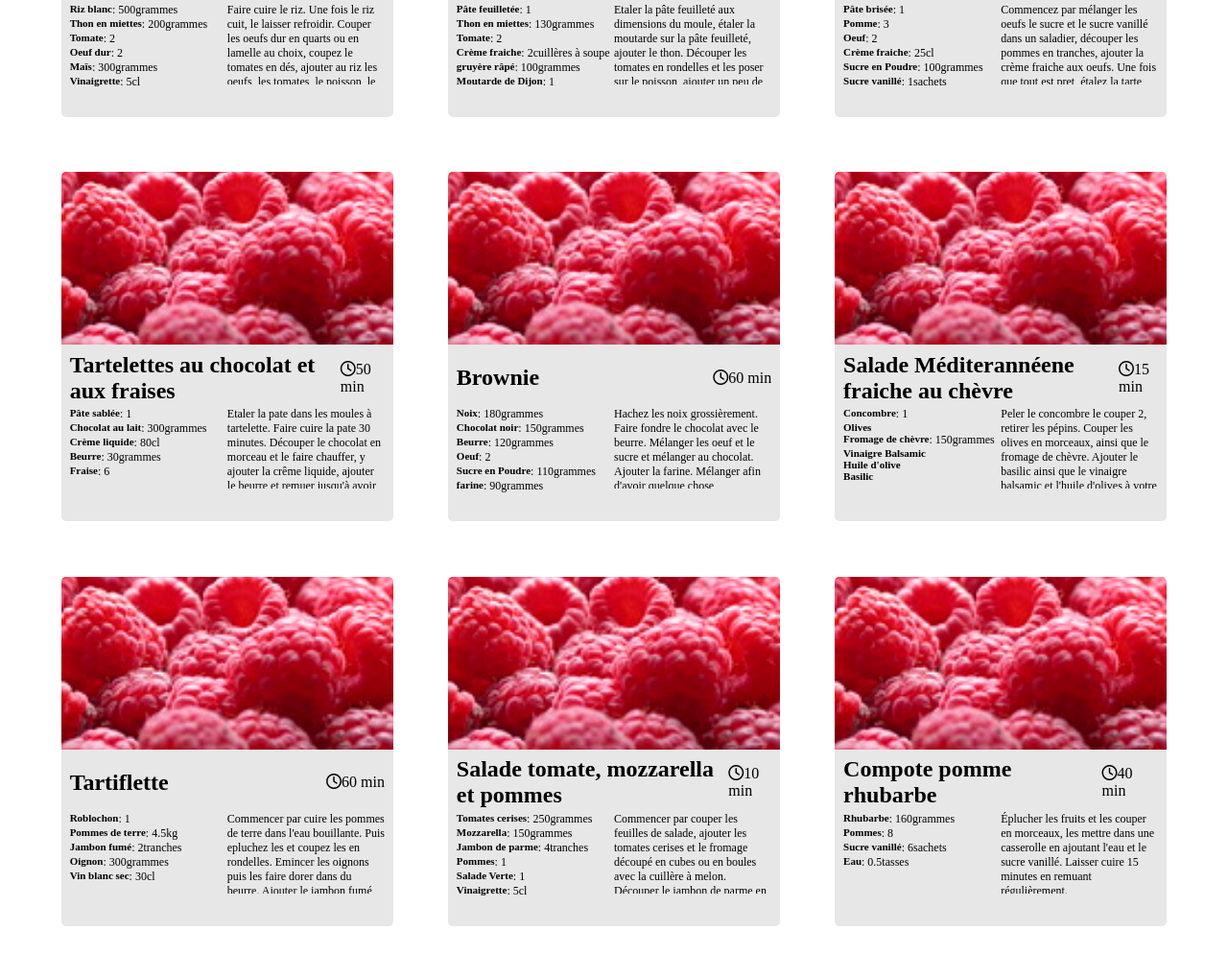
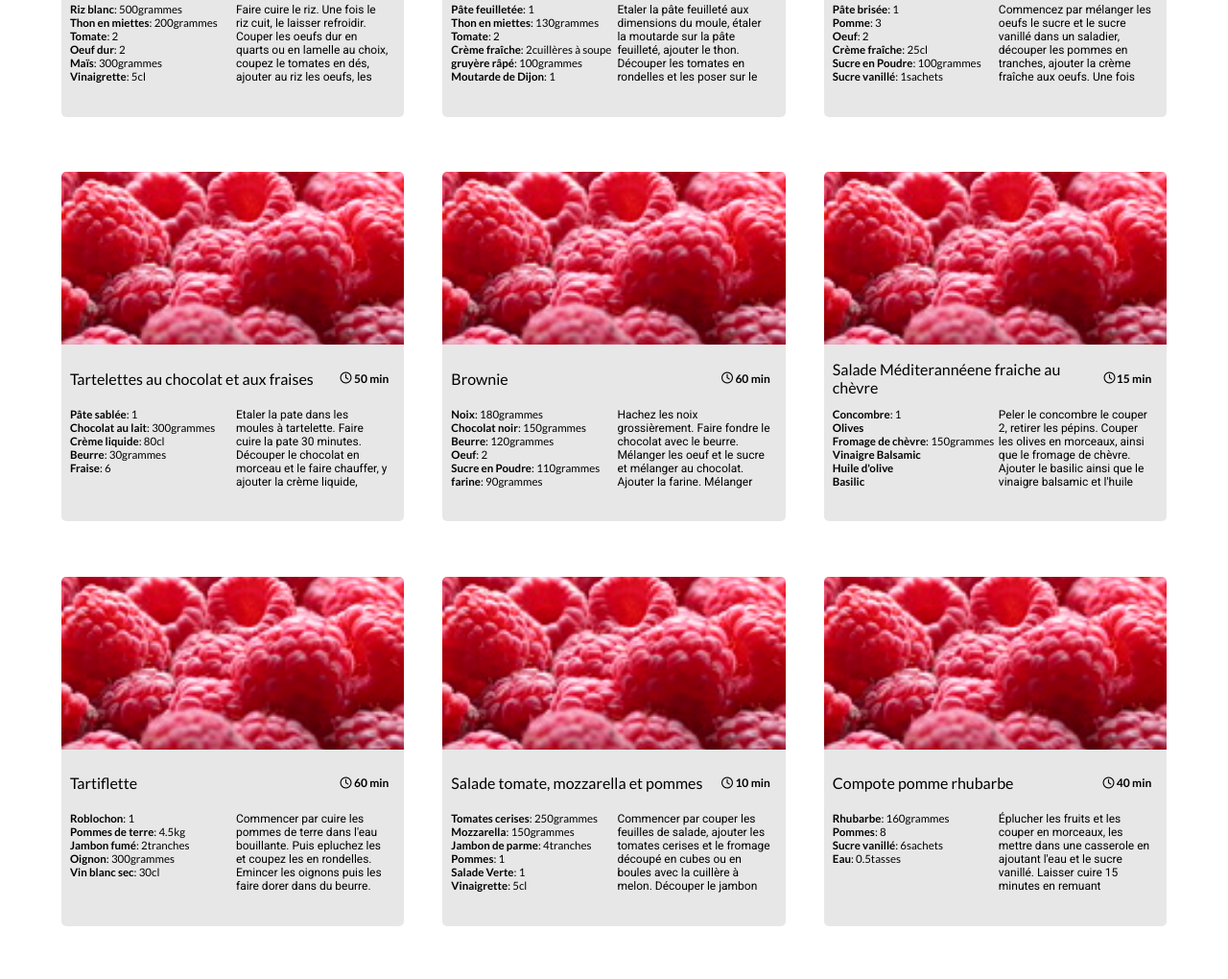
Before and after one commit to Pluyaud-Marion/MarionPluyaud_7_24022022, a website with bundled scripts: page index.html in a window 1280 px wide. Shown: the part 1061-2081 px from the top of the page at 96% size. Built offline with nearby package versions, Linux system fonts and the light colour scheme.

Commit message:
finalization of search filter and visual

```diff
--- a/css/style.scss
+++ b/css/style.scss
@@ -38,7 +38,7 @@ body{
     display: flex;
     width: 45%;
     justify-content: space-between;
-    #ingredient, #ustensil, #device {
+    #ingredients, #ustensils, #devices {
         padding-left: 3%;
         font-family: 'Lato', sans-serif;
         border: none;
@@ -47,13 +47,13 @@ body{
         width: 30%;
         height: 50px;
     }
-    #ingredient {
+    #ingredients {
         background-color: #3282F7;
     }
-    #device {
+    #devices {
         background-color: #68D9A4;
     }
-    #ustensil {
+    #ustensils {
         background-color: #ED6454;
     }
 }
@@ -63,7 +63,7 @@ body{
     flex-wrap: wrap;
 
     .article-recipe{
-        width: 30%;
+        width: 31%;
         height: 364px;
         border-radius: 5px;
         margin-bottom: 5%;
@@ -75,12 +75,26 @@ body{
                 object-fit: cover;
             }
             .container-text-title{
+                font-family: 'Lato', sans-serif;
                 width: 95%;
                 height: 40px;
                 margin: 3% auto;
                 display: flex;
                 justify-content: space-between;
                 align-items: center;
+                h2 {
+                    font-size: 16px;
+                    font-weight: 400;
+                }
+                .icon-time {
+                    font-size: 12px;
+                    font-weight: 700;
+                    display: flex;
+                    width: 15%;
+                    justify-content: space-between;
+                    align-items: center;
+                    margin-right: 2%;
+                }
             }
             .container-ingredient-recipe{
                 width: 95%;
@@ -89,25 +103,30 @@ body{
                 justify-content: space-between;
                 .ingredient {
                     width: 50%;
-                    font-size: 12px;
+                    font-size: 11.5px;
                     height: 85px;
+                    line-height: 14px;
                     .container-ingredient {
                         display: flex;
+                        font-family: 'Lato', sans-serif;
                         .aliment {
-                            font-size: 11px;
                             font-weight: bold;
                         }
+
                     }
 
 
                 }
                 .infos-recipe {
+                    font-family: 'Roboto', sans-serif;
                     height: 85px;
-                    width: 50%;
+                    width: 47%;
                     font-size: 12px;
                     text-overflow: ellipsis;
                     overflow: hidden;
                     text-align: start;
+                    line-height: 14px;
+                    margin-right: 2%;
                 }
             }
     }
--- a/index.html
+++ b/index.html
@@ -8,7 +8,10 @@
     <link href="css/style.css" rel="stylesheet" type="text/css" />
     <link rel="preconnect" href="https://fonts.googleapis.com">
     <link rel="preconnect" href="https://fonts.gstatic.com" crossorigin>
-    <link href="https://fonts.googleapis.com/css2?family=DM+Sans:wght@700&family=Lato&display=swap" rel="stylesheet">
+    <link
+        href="https://fonts.googleapis.com/css2?family=DM+Sans:wght@700&family=Lato:wght@400;700&family=Roboto&display=swap"
+        rel="stylesheet">
+
     <script src="https://kit.fontawesome.com/9593c52141.js" crossorigin="anonymous"></script>
     <title>Les petits plats</title>
     <link rel="icon" href="assets/logo.png">
@@ -23,13 +26,13 @@
     <input class="search" type="search" placeholder="Rechercher une recette">
 
     <div class="filter">
-        <select name="ingredient" id="ingredient">
+        <select name="ingredient" id="ingredients">
             <option value="ingredient">Ingrédients</option>
         </select>
-        <select name="device" id="device">
+        <select name="device" id="devices">
             <option value="device">Appareils</option>
         </select>
-        <select name="ustensil" id="ustensil">
+        <select name="ustensil" id="ustensils">
             <option value="ustensil">Ustensiles</option>
         </select>
     </div>
--- a/src/index.js
+++ b/src/index.js
@@ -1,16 +1,15 @@
 import recipes from "./recipes.js" // import de l'ensemble de la constante
 
-console.log(recipes);
+//console.log(recipes);
 
 function main() {
 displayAllRecipes()
+displaySelectIngredients()
+displaySelectUstensils()
+displaySelectDevice()
 }
 
 function displayAllRecipes() {
-  // for (const recipe of recipes){
-  //   const name = document.querySelector(".title")
-  //   name.innerHTML = recipe.name
-  // }
   const containerArticle = document.querySelector(".container-article")
 
   for (const recipe of recipes) {
@@ -91,6 +90,80 @@ function displayAllRecipes() {
   }
 }
 
+function displaySelectIngredients() {
+  const ingredientArray = [] //défini tableau d'ingrédients vide
+  let arrayIngredientFinish = [] //défini tableau final vide
 
+  const selectIngredients = document.getElementById("ingredients") // récupère la balise select (sans options)
 
+  // boucle sur les recettes
+  for (const recipe of recipes){
+    const ingredientsElement = recipe.ingredients //récupère des tableaux avec tous les éléments d'une recette
+
+    //boucle sur chaque ingrédients des tableaux
+    for (const ingredient of ingredientsElement) {
+      const ingredientsAll = ingredient.ingredient //récupère tous les ingrédients individuellement
+      ingredientArray.push(ingredientsAll.toLowerCase()) //insère dans tableau ingredientArray chaque ingrédient, en minuscule
+      const uniqueSet = new Set(ingredientArray) // utilisation de l'objet Set qui ne stocke que des valeurs uniques
+      arrayIngredientFinish = Array.from(uniqueSet)// conversion de uniqueSet en tableau
+
+     // filterArray = ingredientArray.filter((ingredient, index) => ingredientArray.indexOf(ingredient) !== index)
+    }
+  }
+  //boucle sur chaque élément du tableau trié pour créer les balises option et insérer les éléments
+  for (const element of arrayIngredientFinish) {
+    const tagOptionIngredient = document.createElement("option") //créé une balise option pour chaque ingrédient
+    selectIngredients.appendChild(tagOptionIngredient)
+    tagOptionIngredient.value = element
+    tagOptionIngredient.innerHTML = element
+  }
+}
+
+function displaySelectUstensils() {
+  const ustensilArray = [] //défini tableau d'ustensils vide
+  let arrayUstensilFinish = [] //défini tableau final vide
+
+  const selectUstensils = document.getElementById("ustensils") // récupère le select avec id ustensils
+
+  //boucle sur chaque recette pour récupérer tous les ustensils
+  for (const recipe of recipes){
+    const ustensilsElement = recipe.ustensils
+    //pour chaque ustenstil = création nouveau tableau sans doublon
+    for (const ustensils of ustensilsElement) {
+      ustensilArray.push(ustensils.toLowerCase()) // remplissage du tableau avec chaque ustensils : nom en minuscule
+      const uniqueSet = new Set(ustensilArray) // utilisation de l'objet Set qui ne stocke que des valeurs uniques
+      //arrayFinish = [...uniqueSet] // conversion de uniqueSet en tableau
+      arrayUstensilFinish = Array.from(uniqueSet) // conversion de uniqueSet en tableau
+    }
+  }
+  //pour chaque élément du nouveau tableau sans doublon : création balise option + ajout valeur
+  for (const ustensil of arrayUstensilFinish) {
+    const tagOptionUstensils = document.createElement("option")
+    selectUstensils.appendChild(tagOptionUstensils)
+    tagOptionUstensils.innerHTML = ustensil
+    tagOptionUstensils.value = ustensil
+  }
+}
+
+function displaySelectDevice() {
+  const deviceArray = []
+  let arrayDeviceFinish = [];
+
+  const selectDevice = document.getElementById("devices")
+
+  for (const recipe of recipes) {
+    const deviceElement = recipe.appliance // string
+
+    deviceArray.push(deviceElement.toLowerCase())
+    const uniqueSet = new Set(deviceArray)
+    arrayDeviceFinish = Array.from(uniqueSet)
+  }
+
+  for (const device of arrayDeviceFinish) {
+    const tagOptionDevice = document.createElement("option")
+    selectDevice.appendChild(tagOptionDevice)
+    tagOptionDevice.innerHTML = device
+    tagOptionDevice.value = device
+  }
+}
 main()
--- a/src/recipes.js
+++ b/src/recipes.js
@@ -162,7 +162,7 @@ const recipes = [
                 "quantity": 2
             },
             {
-                "ingredient": "Crème fraiche",
+                "ingredient": "Crème fraîche",
                 "quantity": 2,
                 "unit": "cuillères à soupe"
             },
@@ -178,7 +178,7 @@ const recipes = [
             }
         ],
         "time": 45,
-        "description": "Etaler la pâte feuilleté aux dimensions du moule, étaler la moutarde sur la pâte feuilleté, ajouter le thon. Découper les tomates en rondelles et les poser sur le poisson, ajouter un peu de crème fraiche sur toute la tarte et recouvrez de gruyère râpé. Cuire au four 30 minutes",
+        "description": "Etaler la pâte feuilleté aux dimensions du moule, étaler la moutarde sur la pâte feuilleté, ajouter le thon. Découper les tomates en rondelles et les poser sur le poisson, ajouter un peu de crème fraîche sur toute la tarte et recouvrez de gruyère râpé. Cuire au four 30 minutes",
         "appliance": "Four",
         "ustensils": ["moule à tarte", "râpe à fromage", "couteau"]
     },
@@ -200,7 +200,7 @@ const recipes = [
                 "quantity": "2"
             },
             {
-                "ingredient": "Crème fraiche",
+                "ingredient": "Crème fraîche",
                 "quantity": 25,
                 "unit": "cl"
             },
@@ -217,7 +217,7 @@ const recipes = [
             }
         ],
         "time": 50,
-        "description": "Commencez par mélanger les oeufs le sucre et le sucre vanillé dans un saladier, découper les pommes en tranches, ajouter la crème fraiche aux oeufs. Une fois que tout est pret, étalez la tarte dans le moule. N'oubliez pas de piquer le fond avec une fourchette avant depositionner les pommes sur la tarte. Finallement verser la préparation à base d'oeufs et de crême fraiche. Laisser cuire au four pendant 30 minutes",
+        "description": "Commencez par mélanger les oeufs le sucre et le sucre vanillé dans un saladier, découper les pommes en tranches, ajouter la crème fraîche aux oeufs. Une fois que tout est pret, étalez la tarte dans le moule. N'oubliez pas de piquer le fond avec une fourchette avant depositionner les pommes sur la tarte. Finallement verser la préparation à base d'oeufs et de crème fraîche. Laisser cuire au four pendant 30 minutes",
         "appliance": "Four",
         "ustensils": ["moule à tarte", "saladier", "fourchette"]
     }, {
@@ -250,9 +250,9 @@ const recipes = [
             }
         ],
         "time": 50,
-        "description": "Etaler la pate dans les moules à tartelette. Faire cuire la pate 30 minutes. Découper le chocolat en morceau et le faire chauffer, y ajouter la crême liquide, ajouter le beurre et remuer jusqu'à avoir une pâte homogène. Verser la pate sur les tartelettes. Couper les fraises en 2 et les positionner sur ",
-        "appliance": "Four",
-        "ustensils": ["moule à tartelettes (6)", "casserolle"]
+        "description": "Etaler la pate dans les moules à tartelette. Faire cuire la pate 30 minutes. Découper le chocolat en morceau et le faire chauffer, y ajouter la crème liquide, ajouter le beurre et remuer jusqu'à avoir une pâte homogène. Verser la pate sur les tartelettes. Couper les fraises en 2 et les positionner sur ",
+        "appliance": "Four",
+        "ustensils": ["moule à tartelettes (6)", "casserole"]
     }, {
         "id": 8,
         "name": "Brownie",
@@ -292,7 +292,7 @@ const recipes = [
         "time": 60,
         "description": "Hachez les noix grossièrement. Faire fondre le chocolat avec le beurre. Mélanger les oeuf et le sucre et mélanger au chocolat. Ajouter la farine. Mélanger afin d'avoir quelque chose d'homogène puis incorporer les noix. Verser la préparation dans un moule de préférence rectangulaire. Cuire 2O à 25 minutes à 180°. Sortez du four et attendez quelques minutes pour démouler. Servir avec une boule de glace pour plus de gourmandise.",
         "appliance": "Four",
-        "ustensils": ["moule à gateaux", "casserolle"]
+        "ustensils": ["moule à gateaux", "casserole"]
     },
     {
         "id": 9,
@@ -424,7 +424,7 @@ const recipes = [
             }
         ],
         "time": 40,
-        "description": "Éplucher les fruits et les couper en morceaux, les mettre dans une casserolle en ajoutant l'eau et le sucre vanillé. Laisser cuire 15 minutes en remuant régulièrement.",
+        "description": "Éplucher les fruits et les couper en morceaux, les mettre dans une casserole en ajoutant l'eau et le sucre vanillé. Laisser cuire 15 minutes en remuant régulièrement.",
         "appliance": "Casserole",
         "ustensils": ["couteau", "économe"]
     },
@@ -685,7 +685,7 @@ const recipes = [
                 "unit": "grammes"
             },
             {
-                "ingredient": "Crème fraiche",
+                "ingredient": "Crème fraîche",
                 "quantity": 200,
                 "unit": "grammes"
             },
@@ -701,7 +701,7 @@ const recipes = [
             }
         ],
         "time": 30,
-        "description": "Faire cuire les pates comme indiqué sur le paquet. Dorer les lardons dans une sauteuse avec l'huile d'olive. Ajouter la crême fraiche et baisser le feu au minimum. Quand les Tagliatelles sont prêtes les mettre dans la sauteuse et bien mélanger le tout en ajoutant le jaune d'oeuf. Servir et ajouter le parmesan râpé.",
+        "description": "Faire cuire les pates comme indiqué sur le paquet. Dorer les lardons dans une sauteuse avec l'huile d'olive. Ajouter la crème fraîche et baisser le feu au minimum. Quand les Tagliatelles sont prêtes les mettre dans la sauteuse et bien mélanger le tout en ajoutant le jaune d'oeuf. Servir et ajouter le parmesan râpé.",
         "appliance": "Sauteuse",
         "ustensils": ["râpe à fromage", "cuillère en bois"]
     },
@@ -735,14 +735,14 @@ const recipes = [
                 "unit": "cl"
             },
             {
-                "ingredient": "Crème Fraiche",
+                "ingredient": "Crème fraîche",
                 "quantity": 1,
                 "unit": "cuillères à soupe"
             }
         ],
         "time": 30,
-        "description": "Cuisiner la viande hachée dans une poelle à frire. Dans une autre faire cuire les oignons découpés en fins dés avec un peu de beurre. Ajouter du vin rouge. Mélanger les oigons avec la viande hachée. Faire cuire les pates le temps indiqué sur le paquet. Ajouter le coulis de tomates à la viande hachée. Une fois que les pates sont cuites, ajouter la crème fraiche à la viande hachée. Serivir.",
-        "appliance": "Casserolle.",
+        "description": "Cuisiner la viande hachée dans une poelle à frire. Dans une autre faire cuire les oignons découpés en fins dés avec un peu de beurre. Ajouter du vin rouge. Mélanger les oigons avec la viande hachée. Faire cuire les pates le temps indiqué sur le paquet. Ajouter le coulis de tomates à la viande hachée. Une fois que les pates sont cuites, ajouter la crème fraîche à la viande hachée. Serivir.",
+        "appliance": "Casserole.",
         "ustensils": ["Cuillère en bois", "louche", "couteau"]
     },
     {
@@ -776,9 +776,9 @@ const recipes = [
             }
         ],
         "time": 30,
-        "description": "Faire fondre le chocolat et le beurre au bain marie. Dans un saladier battre les oeufs avec le sucre jusqu'à obtenir une texture de type mousse. Ajouter la farine ainsi que le mélange de beurre et chocolat fondu. Beurrez le moule à gateaux. Mettre au four préchauffé à 200° puis faites chauffer pendant 15 minutes. C'est prêt. Servir avec une boule de glace ou une crême dessert.",
-        "appliance": "Four",
-        "ustensils": ["moule à gateaux", "fouet", "casserolle"]
+        "description": "Faire fondre le chocolat et le beurre au bain marie. Dans un saladier battre les oeufs avec le sucre jusqu'à obtenir une texture de type mousse. Ajouter la farine ainsi que le mélange de beurre et chocolat fondu. Beurrez le moule à gateaux. Mettre au four préchauffé à 200° puis faites chauffer pendant 15 minutes. C'est prêt. Servir avec une boule de glace ou une crème dessert.",
+        "appliance": "Four",
+        "ustensils": ["moule à gateaux", "fouet", "casserole"]
     },
     {
         "id": 23,
@@ -955,8 +955,8 @@ const recipes = [
             }
         ],
         "time": 15,
-        "description": "Faire fondre l'oseille avec du beurre demi sel, ajouter un litre d'eau. Ajouter les vermicelles. Laisser cuire. une foit prêt, sortir du feu et après 5 minutes ajouter le jaune d'oeuf et la crême fraîche",
-        "appliance": "Casserolle",
+        "description": "Faire fondre l'oseille avec du beurre demi sel, ajouter un litre d'eau. Ajouter les vermicelles. Laisser cuire. une foit prêt, sortir du feu et après 5 minutes ajouter le jaune d'oeuf et la crème fraîche",
+        "appliance": "Casserole",
         "ustensils": ["couteau", "cuillère en bois"]
     },
     {
@@ -984,7 +984,7 @@ const recipes = [
                 "unit": "grammes"
             },
             {
-                "ingredient": "Crême fraîche",
+                "ingredient": "Crème fraîche",
                 "quantity": 10,
                 "unit": "cl"
             }
@@ -992,7 +992,7 @@ const recipes = [
         "time": 80,
         "description": "Emincer les blanc de poireaux et les faire chauffer dans 25 grammes de beurre. AJouter les pommes de terres coupées en morceaux. Ajouter l'eau et laisser mijoter pour 45 minutes. Chauffer l'oseille avec le beurre restant puis incorporer le tout. Mixez. Ajoutez la crème. Bon appetit.",
         "appliance": "Mixer",
-        "ustensils": ["casserolle", "couteau"]
+        "ustensils": ["casserole", "couteau"]
     },
     {
         "id": 29,
@@ -1048,7 +1048,7 @@ const recipes = [
         "time": 60,
         "description": "Mettre tous les ingrédients dans une cocotte. ajouter de l'eau pour recouvrir l'ensemble et laisser cuirre à petit feur pour 1 heure. Passer au mixer. Salez, poivrez. C'est prêt",
         "appliance": "Mixer",
-        "ustensils": ["casserolle", "cuillère en bois"]
+        "ustensils": ["casserole", "cuillère en bois"]
     },
     {
         "id": 31,
@@ -1184,7 +1184,7 @@ const recipes = [
             }
         ],
         "time": 25,
-        "description": "Eplucher les patates douces et coupez les en morceaux. Les faire cuire durant 20 minute dans une casserolle d'eau bouillante. Passer au mixer en ajoutant la crème et l'huile d'olive à son gout. Salez, poivrez. Pressez l'orange et ajouter le jus à l'ensemble. Servir.",
+        "description": "Eplucher les patates douces et coupez les en morceaux. Les faire cuire durant 20 minute dans une casserole d'eau bouillante. Passer au mixer en ajoutant la crème et l'huile d'olive à son gout. Salez, poivrez. Pressez l'orange et ajouter le jus à l'ensemble. Servir.",
         "appliance": "Mixer",
         "ustensils": ["couteau", "économe", "cuillère en bois"]
     },
@@ -1418,7 +1418,7 @@ const recipes = [
         ],
         "time": 20,
         "description": "Séparer les blancs d'oeufs. Faire fondre le chocolat au bain marie. Ajouter les jaunes et le sucre au chocolat hors du feu. Battre les blancs en neige. Ajouter les blancs au mélange de chocolat. Mélangez délicatement avec une spatule. Servir dans un plat ou dans des verres. Mettre au frais",
-        "appliance": "Casserolle",
+        "appliance": "Casserole",
         "ustensils": ["fouet", "spatule", "verres"]
     },
     {
@@ -1516,7 +1516,7 @@ const recipes = [
         ],
         "time": 15,
         "description": "Mélanger la farine et le beurre fondu en ajoutant le lait peu à peu. Ajouter du sucre après la cuisson. Bien mélanger. Ajouter le chocolat en morceaux et laisser chauffer 8 minutes en mélangeant avec une cuillère en bois. Mettre dans des verres",
-        "appliance": "Casserolle",
+        "appliance": "Casserole",
         "ustensils": ["cuillère en bois"]
     },
     {
@@ -1546,7 +1546,7 @@ const recipes = [
         ],
         "time": 30,
         "description": "Faire bouillir le lait ( on peut y ajouter de l'essence de vanille. Battre les oeufs et le sucre, ajouter la farine puis finalement ajouter le lait chaud. Remettre à feu doux pour faire épaissir en remuant pendant 5 à 10 minutes.",
-        "appliance": "Casserolle",
+        "appliance": "Casserole",
         "ustensils": ["fouet", "saladier"]
     },
     {
@@ -1616,7 +1616,7 @@ const recipes = [
             }
         ],
         "time": 5,
-        "description": "Mélanger le jus de citron avec le sucre et la mascarpone. Ajouter la crème fraiche. Mélanger le tout et mettre au congélateur pendant 1 heure. Servir",
+        "description": "Mélanger le jus de citron avec le sucre et la mascarpone. Ajouter la crème fraîche. Mélanger le tout et mettre au congélateur pendant 1 heure. Servir",
         "appliance": "Saladier",
         "ustensils": ["fouet", "verres", "cuillère en bois"]
     },
```
Also changed, not shown: css/style.css, 1 other file.
